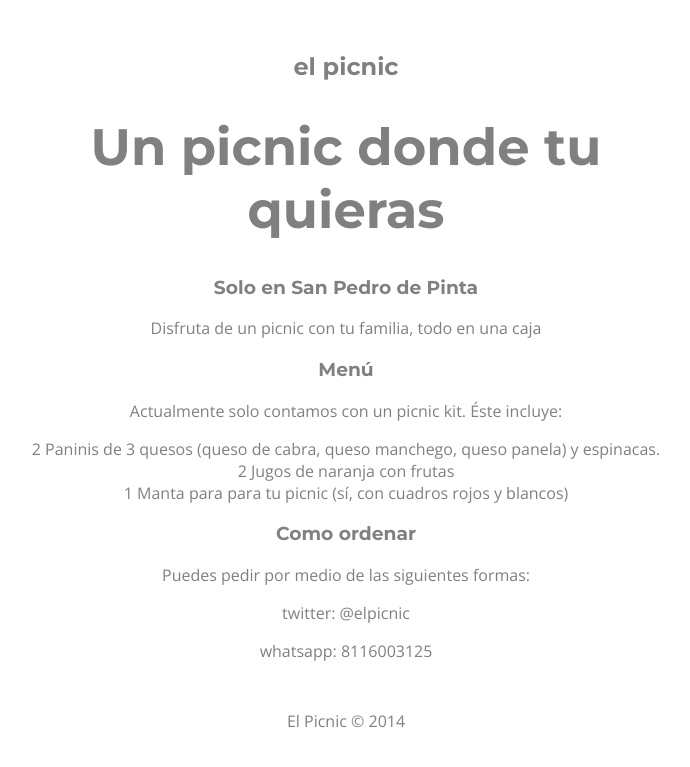
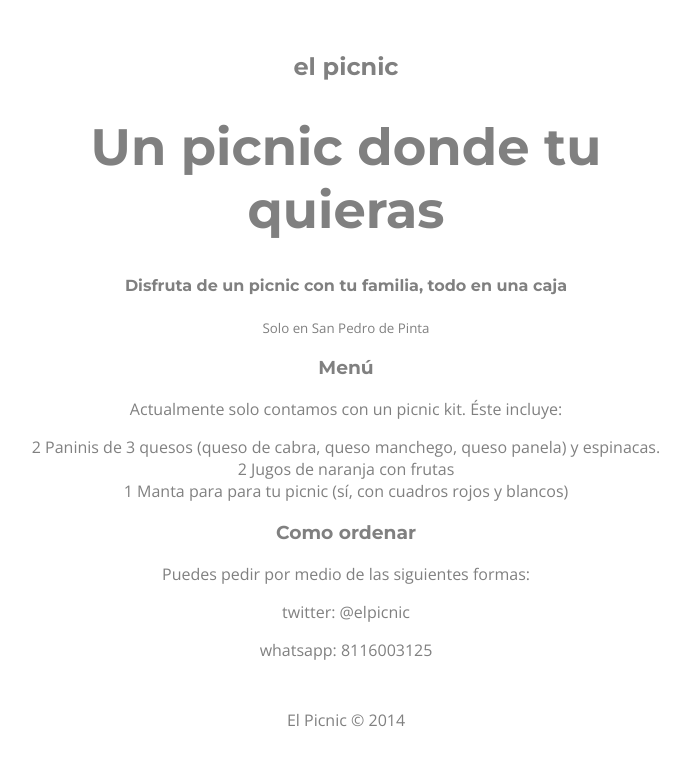
Before and after one commit to rodrigotello/elpicnic, a plain HTML site: page index.html in a window 1280 px wide. Shown: the whole page, without its empty margins (294-984 px from the left). Drawn offline with nearby package versions, Linux system fonts and the light colour scheme.

Commit message:
Value proposition iteration.

```diff
--- a/index.html
+++ b/index.html
@@ -54,10 +54,11 @@
       <div class="main-fold">
         <h2>el picnic</h2>
         <h1>Un picnic donde tu quieras</h1>
-        <h3>Solo en San Pedro de Pinta</h3>
+        <h4>Disfruta de un picnic con tu familia, todo en una caja</h4>
+        <small>Solo en San Pedro de Pinta</small>
       </div>
       <div class="about">
-        <p>Disfruta de un picnic con tu familia, todo en una caja</p>
+
       </div>
       <div class="menu">
         <h3>Menú</h3>
```
